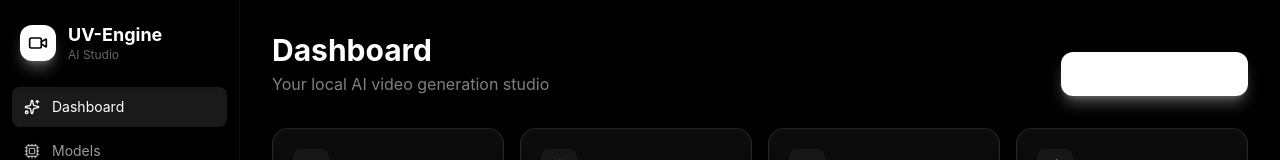
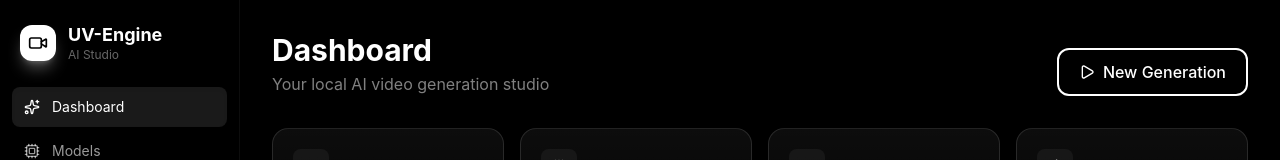
Before and after one commit to Lhordstarr/UV-Engine, a React (Vite) app in the folder frontend/: page / in a window 1280 px wide. Shown: the top 160 px of the page. Built offline with nearby package versions, Linux system fonts and the light colour scheme; no server answers.

Commit message:
Fix New Generation button text contrast

```diff
--- a/frontend/src/pages/Dashboard.jsx
+++ b/frontend/src/pages/Dashboard.jsx
@@ -24,7 +24,7 @@ export default function Dashboard() {
           <h1 className="text-3xl font-bold bg-gradient-to-r from-white to-white bg-clip-text text-transparent">Dashboard</h1>
           <p className="text-white/50 mt-1">Your local AI video generation studio</p>
         </div>
-        <Link to="/generate" className="px-5 py-2.5 rounded-xl bg-gradient-to-r from-white to-white font-medium hover:opacity-90 transition shadow-lg shadow-white/30 flex items-center gap-2">
+        <Link to="/generate" className="px-5 py-2.5 rounded-xl bg-black border-2 border-white text-white font-medium hover:bg-white hover:text-black transition flex items-center gap-2">
           <Play className="w-4 h-4"/> New Generation
         </Link>
       </header>
```
